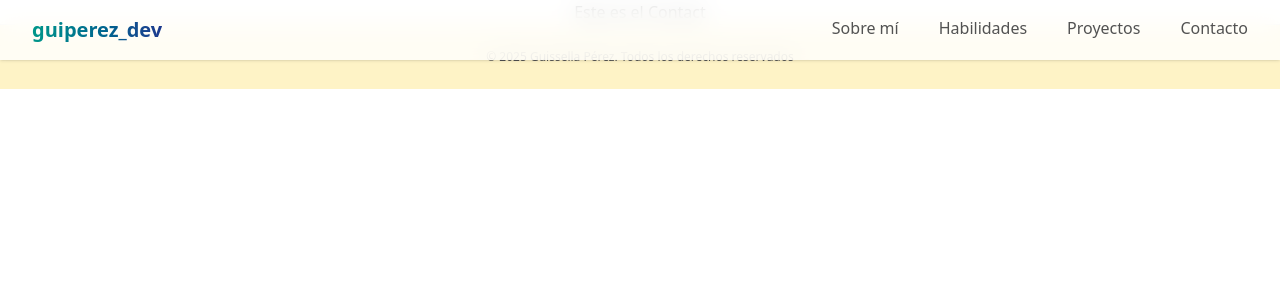
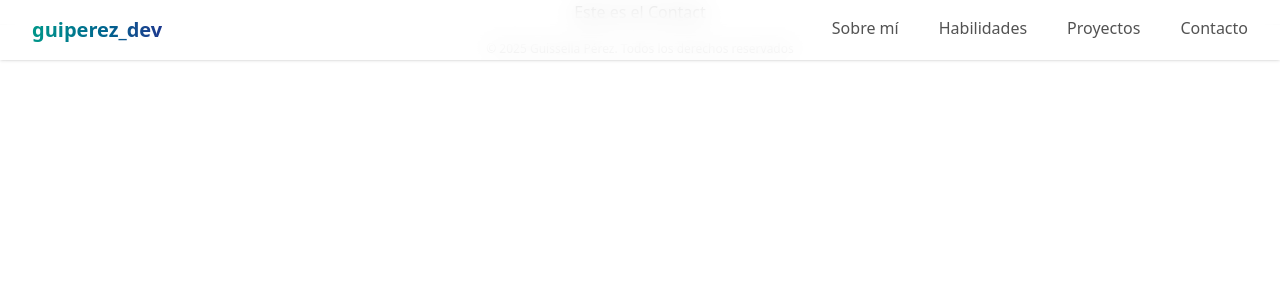
Before and after one commit to guiss26/portafolio-guissella, a React (Vite) app: page /Contact in a window 1280 px wide. Shown: the top 300 px of the page. Built offline with nearby package versions, Linux system fonts and the light colour scheme.

Commit message:
style(footer): remove background color

```diff
--- a/src/components/Footer.jsx
+++ b/src/components/Footer.jsx
@@ -3,7 +3,7 @@ export default function Footer() {
     return (
         <>
             <footer>
-                <div className="bg-amber-100 py-6 border-t border-neutral-200 flex justify-center items-center gap-10">
+                <div className="py-4 border-t border-neutral-200 flex justify-center items-center gap-10">
                     <div className="text-neutral-600">
                         <p className="text-xs">© 2025 Guissella Pérez. Todos los derechos reservados</p>
                     </div>
```
